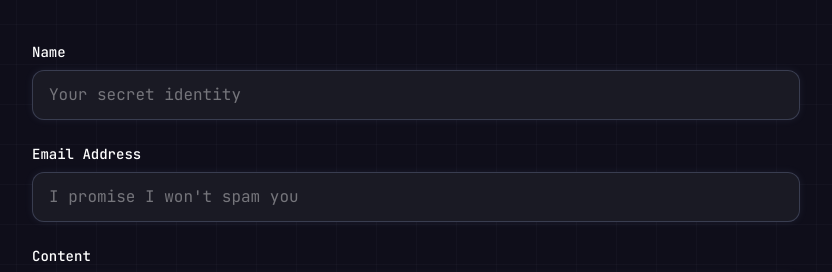
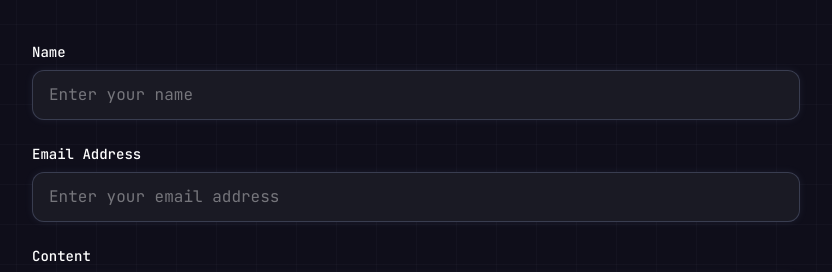
Before and after one commit to AJaye-C/portfolio, a React (Vite) app: page / in a window 1280 px wide. Shown: the part 2736-3008 px from the top of the page, without its empty margins (224-1056 px from the left). Built offline with nearby package versions, Linux system fonts and the light colour scheme.

Commit message:
Updated Contact Section

```diff
--- a/src/components/Contact.jsx
+++ b/src/components/Contact.jsx
@@ -113,7 +113,7 @@ export default function Contact({ setActiveSection }) {
               onChange={updateFormField}
               required
               className="contact-input w-full px-4 py-3 rounded-xl bg-[#1a1a24] text-white placeholder:text-white/40 focus:outline-none focus:border-[var(--neon)] focus:shadow-[0_0_12px_rgba(0,255,128,0.25)] transition-all duration-300"
-              placeholder="Your secret identity"
+              placeholder="Enter your name"
             />
           </div>
           <div>
@@ -128,7 +128,7 @@ export default function Contact({ setActiveSection }) {
               onChange={updateFormField}
               required
               className="contact-input w-full px-4 py-3 rounded-xl bg-[#1a1a24] text-white placeholder:text-white/40 focus:outline-none focus:border-[var(--neon)] focus:shadow-[0_0_12px_rgba(0,255,128,0.25)] transition-all duration-300"
-              placeholder="I promise I won't spam you"
+              placeholder="Enter your email address"
             />
           </div>
           <div>
```
